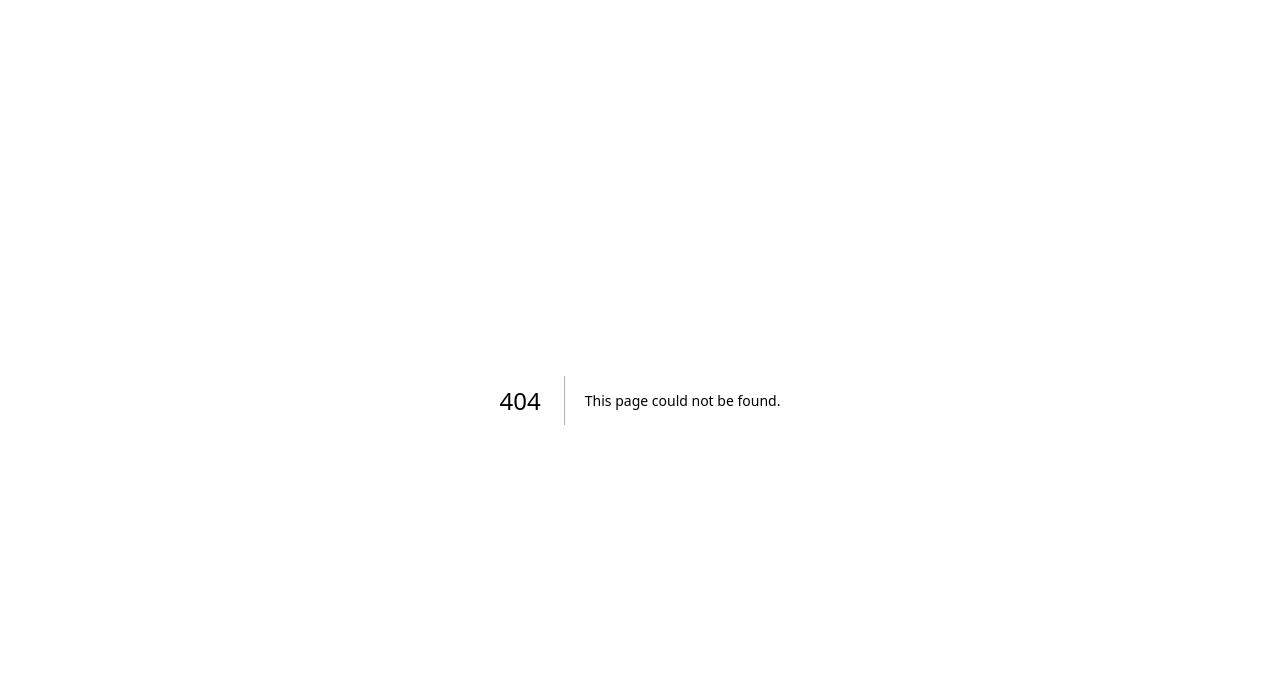
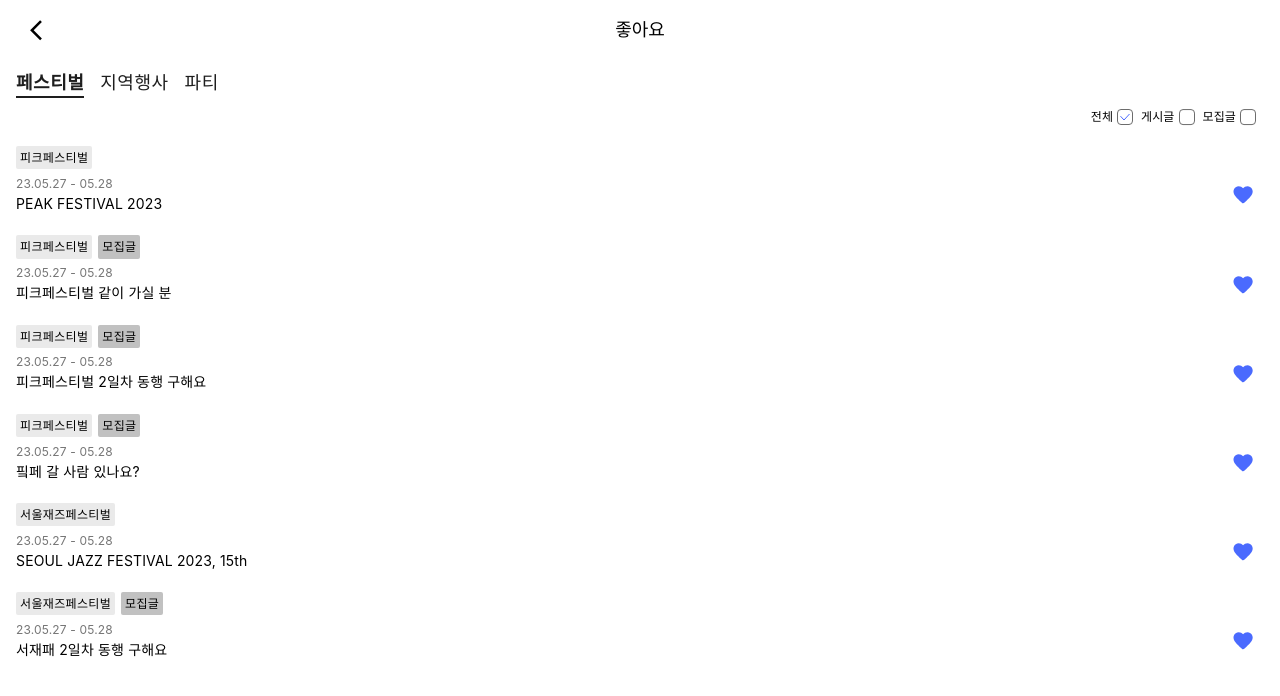
Before and after one commit to BaGulBaGul/BaGulBaGul_Front, a Next.js app: page /liked in a window 1280 px wide. Before the commit this address had no page. Shown: the top 696 px of the page. Built offline with nearby package versions, Linux system fonts and the light colour scheme; a web font is replaced by a local one.

Commit message:
마이페이지-좋아요 구축

```diff
--- /dev/null
+++ b/src/app/cmpnts-liked.tsx
@@ -0,0 +1,115 @@
+'use client';
+import { useState, createRef } from 'react';
+import {
+  Box, Button, ThemeProvider, Checkbox, RadioGroup, Radio, useRadioGroup, FormControl, FormControlLabel
+} from '@mui/material';
+import { AntTabs, AntTab, TabPanel } from './cmpnts';
+import { likeEvents, likeData } from '@/components/common/Data';
+import { likeButtonTheme1, likeButtonTheme2, viewRadioTheme } from '@/components/common/Buttons';
+
+export function LikedDetail() {
+  return (
+    <div className='flex flex-col w-full pb-[10px]'>
+      <LikedTab />
+    </div>
+  )
+}
+
+function LikedTab() {
+  const [value, setValue] = useState(0);
+  const handleChange = (event: React.SyntheticEvent, newValue: number) => { setValue(newValue); };
+  const [view, setView] = useState('ALL');
+  const handleView = (event: any, value: any) => { setView(value); }
+
+  function ViewsRadio() {
+    return (
+      <div className='sticky top-[108px] bg-[#FFF] relative z-10'>
+        <div className='flex flex-row justify-end gap-[8px] px-[16px] pb-[10px]'>
+          <ThemeProvider theme={viewRadioTheme}>
+            <FormControl>
+              <RadioGroup row value={view} onChange={handleView}>
+                <FormControlLabel value="ALL" control={<Radio />} label="전체" />
+                <FormControlLabel value="EVENT" control={<Radio />} label="게시글" />
+                <FormControlLabel value="GATHERING" control={<Radio />} label="모집글" />
+              </RadioGroup>
+            </FormControl>
+          </ThemeProvider>
+        </div>
+      </div>
+    )
+  }
+
+  interface LikePostProps { title: string; date: string; type: string; eventId: number; }
+  function LikePostBlock(props: LikePostProps) {
+    const [checked, setChecked] = useState(true);
+    const handleChange = (event: any) => { setChecked(!checked); };
+
+    return (
+      <div className='flex flex-col px-[16px] py-[10px] gap-[4px]'>
+        <div className='flex flex-row gap-[6px]'>
+          <ThemeProvider theme={likeButtonTheme1}>
+            <Button disabled>{likeEvents[props.eventId]}</Button>
+          </ThemeProvider>
+          {
+            props.type === 'GATHERING'
+              ? <ThemeProvider theme={likeButtonTheme2}><Button disabled>모집글</Button></ThemeProvider>
+              : <></>
+          }
+        </div>
+        <div className='flex flex-row justify-between items-center'>
+          <div className='flex flex-col'>
+            <span className='text-[12px] text-[#757575]'>{props.date}</span>
+            <span className='text-[14px]'>{props.title}</span>
+          </div>
+          <Checkbox icon={<img src="/post_like.svg" width={24} height={24} />}
+            checkedIcon={<img src="/post_like_1.svg" width={24} height={24} />}
+            checked={checked} onChange={handleChange} />
+        </div>
+      </div>
+    )
+  }
+
+  return (
+    <Box className='w-full px-0'>
+      <Box className='sticky top-[60px] bg-[#FFF] relative z-10'>
+        <AntTabs value={value} onChange={handleChange} className='px-[16px] py-[10px]'>
+          <AntTab label="페스티벌" />
+          <AntTab label="지역행사" />
+          <AntTab label="파티" />
+        </AntTabs>
+      </Box>
+      <TabPanel value={value} index={0}>
+        <ViewsRadio />
+        {
+          likeData.map((item, idx) => {
+            if (view === 'ALL') {
+              return (
+                <LikePostBlock title={item.title} date={item.date} type={item.type} eventId={item.eventId} key={`like-${idx}`} />
+              )
+            } else {
+              return (
+                <>
+                {
+                  view === item.type
+                  ? <LikePostBlock title={item.title} date={item.date} type={item.type} eventId={item.eventId} key={`like-${idx}`} />
+                  : <></>
+                }
+                </>
+              )
+            }
+          })
+        }
+      </TabPanel>
+      <TabPanel value={value} index={1}>
+        Item 2<br />Item 2<br />Item 2<br />Item 2<br />Item 2<br />Item 2<br />Item 2<br />Item 2<br />Item 2<br />
+        Item 2<br />Item 2<br />Item 2<br />Item 2<br />Item 2<br />Item 2<br />Item 2<br />Item 2<br />Item 2<br />
+        Item 2<br />Item 2<br />Item 2<br />Item 2<br />Item 2<br />Item 2<br />Item 2<br />Item 2<br />Item 2<br />
+      </TabPanel>
+      <TabPanel value={value} index={2}>
+        Item3<br />Item3<br />Item3<br />Item3<br />Item3<br />Item3<br />Item3<br />Item3<br />Item3<br />Item3<br />
+        Item3<br />Item3<br />Item3<br />Item3<br />Item3<br />Item3<br />Item3<br />Item3<br />Item3<br />Item3<br />
+        Item3<br />Item3<br />Item3<br />Item3<br />Item3<br />Item3<br />Item3<br />Item3<br />Item3<br />Item3<br />
+      </TabPanel>
+    </Box>
+  )
+}
--- a/src/app/cmpnts-main.tsx
+++ b/src/app/cmpnts-main.tsx
@@ -5,11 +5,12 @@ import Image from 'next/image'
 import { postData, partyData } from '../components/common/Data'
 import Slider from "react-slick";
 import {
-  styled, Tabs, Tab, Box, Typography, Button, Divider,
+  styled, Box, Button, Divider,
   IconButton, IconButtonProps, ThemeProvider, Fab,
 } from '@mui/material';
 import { CategoryButtons } from '@/components/common/CategoryButton';
 import { categoryButtonTheme, HashtagButton, writeFabTheme } from '@/components/common/Buttons'
+import { AntTabs, AntTab, TabPanel } from './cmpnts';
 
 // - carousel
 interface PostProps {
@@ -75,40 +76,6 @@ export function RecCarousel() {
   )
 }
 
-// - tabs
-const AntTabs = styled(Tabs)({
-  "& .MuiTabs-indicator": { backgroundColor: "#1E1E1E" }
-});
-
-const AntTab = styled((props: StyledTabProps) => (
-  <Tab disableRipple {...props} />
-))(({ theme }) => ({
-  fontWeight: theme.typography.fontWeightRegular,
-  marginRight: theme.spacing(2),
-  fontSize: "1.125rem", color: "1E1E1E",
-  padding: 0, minWidth: "min-content",
-  "&.Mui-selected": { color: "#1E1E1E", fontWeight: 600 }
-}));
-
-interface StyledTabProps { label: string; }
-interface TabPanelProps {
-  children?: React.ReactNode;
-  index: number;
-  value: number;
-}
-
-function TabPanel(props: TabPanelProps) {
-  const { children, value, index, ...other } = props;
-  return (
-    <div role="tabpanel" hidden={value !== index} id={`simple-tabpanel-${index}`} {...other} >
-      {value === index && (
-        <Box>
-          <Typography component={"div"}>{children}</Typography>
-        </Box>
-      )}
-    </div>
-  );
-}
 export function PostTab() {
   const [value, setValue] = useState(0);
   const handleChange = (event: React.SyntheticEvent, newValue: number) => {
@@ -116,16 +83,16 @@ export function PostTab() {
   };
 
   return (
-    <Box className='w-full px-0 pt-[10px]'>
-      <Box className='sticky top-[44px] bg-white-text relative z-10'>
-        <AntTabs value={value} onChange={handleChange} className='px-[16px]'>
+    <Box className='w-full px-0'>
+      <Box className='sticky top-[44px] bg-[#FFF] relative z-10'>
+        <AntTabs value={value} onChange={handleChange} className='px-[16px] pt-[20px] pb-[10px]'>
           <AntTab label="페스티벌" />
           <AntTab label="지역행사" />
           <AntTab label="파티" />
         </AntTabs>
       </Box>
       <TabPanel value={value} index={0}>
-        <CategoryButtons />
+        <div className='sticky top-[102px] bg-[#FFF] relative z-10'><CategoryButtons /></div>
         {postData.map((post, idx) =>
           <PostBlock posterSrc={post.posterSrc} name={post.name} date={post.date} content={post.content} tags={post.tags} key={`rec-${idx}`} />
         )}
@@ -134,7 +101,7 @@ export function PostTab() {
         Item 2
       </TabPanel>
       <TabPanel value={value} index={2}>
-        <CategoryButtons />
+        <div className='sticky top-[102px] bg-[#FFF] relative z-10'><CategoryButtons /></div>
         <div className='contents'>
           <ThemeProvider theme={writeFabTheme}>
             <Fab variant="extended" size="small" color="primary" className='fixed bottom-[55px] right-[16px]'>
@@ -147,9 +114,7 @@ export function PostTab() {
           {partyData.map((post, idx) =>
             <PostBlock posterSrc={post.posterSrc} name={post.name} date={post.date} content={post.content} tags={post.tags} key={`party-${idx}`} />
           )}
-
         </div>
-
       </TabPanel>
     </Box>
   )
--- a/src/app/cmpnts.tsx
+++ b/src/app/cmpnts.tsx
@@ -1,4 +1,5 @@
-import { createTheme, ThemeProvider } from '@mui/material/styles';
+'use client';
+import { createTheme, ThemeProvider, styled, Tab, Tabs, Box, Typography } from '@mui/material';
 
 // ref. postHeader.tsx (needed non-fixed for now)
 interface PostHeaderProps {
@@ -7,9 +8,9 @@ interface PostHeaderProps {
 }
 export function PostHeader(props: PostHeaderProps) {
   return (
-    <div className="flex-row flex w-full justify-between px-[24px] py-[18px] bg-[#FFFFFF]">
+    <div className="flex-row flex w-full justify-between px-[24px] h-[60px] items-center bg-[#FFFFFF]">
       <a href="/"><img src='/arrow_prev.svg' /></a>
-      <div className="flex flex-row items-center text-lg">
+      <div className="flex flex-row text-lg">
         <div>{props.title}</div>
         {
           props.count
@@ -17,7 +18,43 @@ export function PostHeader(props: PostHeaderProps) {
           :<></>
         }
       </div>
-      <div className='w-[24px]'></div>
+      <div className='w-[24px] h-[24px]'></div>
     </div>
   )
 }
+
+
+export const AntTabs = styled(Tabs)({
+  "& .MuiTabs-indicator": { backgroundColor: "#1E1E1E" }
+});
+
+interface StyledTabProps { label: string; }
+interface TabPanelProps {
+  children?: React.ReactNode;
+  index: number;
+  value: number;
+}
+
+export const AntTab = styled((props: StyledTabProps) => (
+  <Tab disableRipple {...props} />
+))(({ theme }) => ({
+  fontWeight: theme.typography.fontWeightRegular,
+  marginRight: theme.spacing(2),
+  fontSize: "18px", color: "#1E1E1E", lineHeight: '140%',
+  padding: 0, minWidth: "min-content", minHeight: 'unset',
+  paddingBottom: '3px',
+  "&.Mui-selected": { color: "#1E1E1E", fontWeight: 600 }
+}));
+
+export function TabPanel(props: TabPanelProps) {
+  const { children, value, index, ...other } = props;
+  return (
+    <div role="tabpanel" hidden={value !== index} id={`simple-tabpanel-${index}`} {...other} >
+      {value === index && (
+        <Box>
+          <Typography component={"div"}>{children}</Typography>
+        </Box>
+      )}
+    </div>
+  );
+}
--- /dev/null
+++ b/src/app/liked/layout.tsx
@@ -0,0 +1,7 @@
+export default function RootLayout({ children }: { children: React.ReactNode }) {
+  return (
+    <html lang="en">
+      <body>{children}</body>
+    </html>
+  );
+}
--- /dev/null
+++ b/src/app/liked/page.tsx
@@ -0,0 +1,17 @@
+
+import { HeaderNonMain } from "@/components/layout/header";
+import { LikedDetail } from "../cmpnts-liked";
+import { PostHeader } from "../cmpnts";
+
+export default function Page() {
+  return (
+    <div>
+      <main className="relative z-0 flex min-h-screen flex-col items-center">
+        <div className="sticky top-0 relative z-10 w-full">
+          <PostHeader title="좋아요" />
+        </div>
+        <LikedDetail />
+      </main>
+    </div>
+  );
+}
--- a/src/components/common/Buttons.tsx
+++ b/src/components/common/Buttons.tsx
@@ -154,3 +154,57 @@ export const writeFabTheme = createTheme({
     }
   },
 });
+
+export const likeButtonTheme1 = createTheme({
+  components: {
+    // MuiButtonBase: { defaultProps: { disableRipple: true, }, },
+    MuiButton: {
+      styleOverrides: {
+        root: {
+          fontSize: '12px !important', fontWeight: '400', lineHeight: '160%',
+          color: '#000', backgroundColor: '#EAEAEA !important',
+          borderRadius: '2px!important', padding: '2px 4px', minWidth: 'unset',
+          "&.Mui-disabled": { color: '#000', },
+        }
+      }
+    }
+  },
+});
+export const likeButtonTheme2 = createTheme({
+  components: {
+    // MuiButtonBase: { defaultProps: { disableRipple: true, }, },
+    MuiButton: {
+      styleOverrides: {
+        root: {
+          fontSize: '12px !important', fontWeight: '400', lineHeight: '160%',
+          color: '#000', backgroundColor: '#C1C1C1 !important',
+          borderRadius: '2px!important', padding: '2px 4px', minWidth: 'unset',
+          "&.Mui-disabled": { color: '#000', },
+        }
+      }
+    }
+  },
+});
+
+export const viewRadioTheme = createTheme({
+  components: {
+    MuiFormControlLabel: {
+      defaultProps: {  labelPlacement: 'start', },
+      styleOverrides: {
+        root: { margin: 0, marginRight: '8px !important', },
+        label: { fontSize: '12px !important' }
+      }
+    },
+    MuiRadio: {
+      defaultProps: {
+        checkedIcon: <img src="/checkbox_1.svg" width={16} height={16} />,
+        icon: <img src="/checkbox.svg" width={16} height={16} />,
+      }
+    },
+    MuiButtonBase: {
+      styleOverrides: {
+        root: { padding: '0 !important', paddingLeft: '4px !important' }
+      }
+    }
+  },
+});
--- a/src/components/common/Data.tsx
+++ b/src/components/common/Data.tsx
@@ -101,3 +101,43 @@ export const commentData = [
     likes: 20,
   },
 ]
+
+export const likeEvents = ['피크페스티벌', '서울재즈페스티벌']
+export const likeData = [
+  {
+    title: 'PEAK FESTIVAL 2023',
+    date: '23.05.27 - 05.28',
+    type: 'EVENT',
+    eventId: 0,
+  },
+  {
+    title: '피크페스티벌 같이 가실 분',
+    date: '23.05.27 - 05.28',
+    type: 'GATHERING',
+    eventId: 0,
+  },
+  {
+    title: '피크페스티벌 2일차 동행 구해요',
+    date: '23.05.27 - 05.28',
+    type: 'GATHERING',
+    eventId: 0,
+  },
+  {
+    title: '핔페 갈 사람 있나요?',
+    date: '23.05.27 - 05.28',
+    type: 'GATHERING',
+    eventId: 0,
+  },
+  {
+    title: 'SEOUL JAZZ FESTIVAL 2023, 15th',
+    date: '23.05.27 - 05.28',
+    type: 'EVENT',
+    eventId: 1,
+  },
+  {
+    title: '서재패 2일차 동행 구해요',
+    date: '23.05.27 - 05.28',
+    type: 'GATHERING',
+    eventId: 1,
+  },
+]
```
Also changed, not shown: public/checkbox.svg (added), public/checkbox_1.svg (added).
